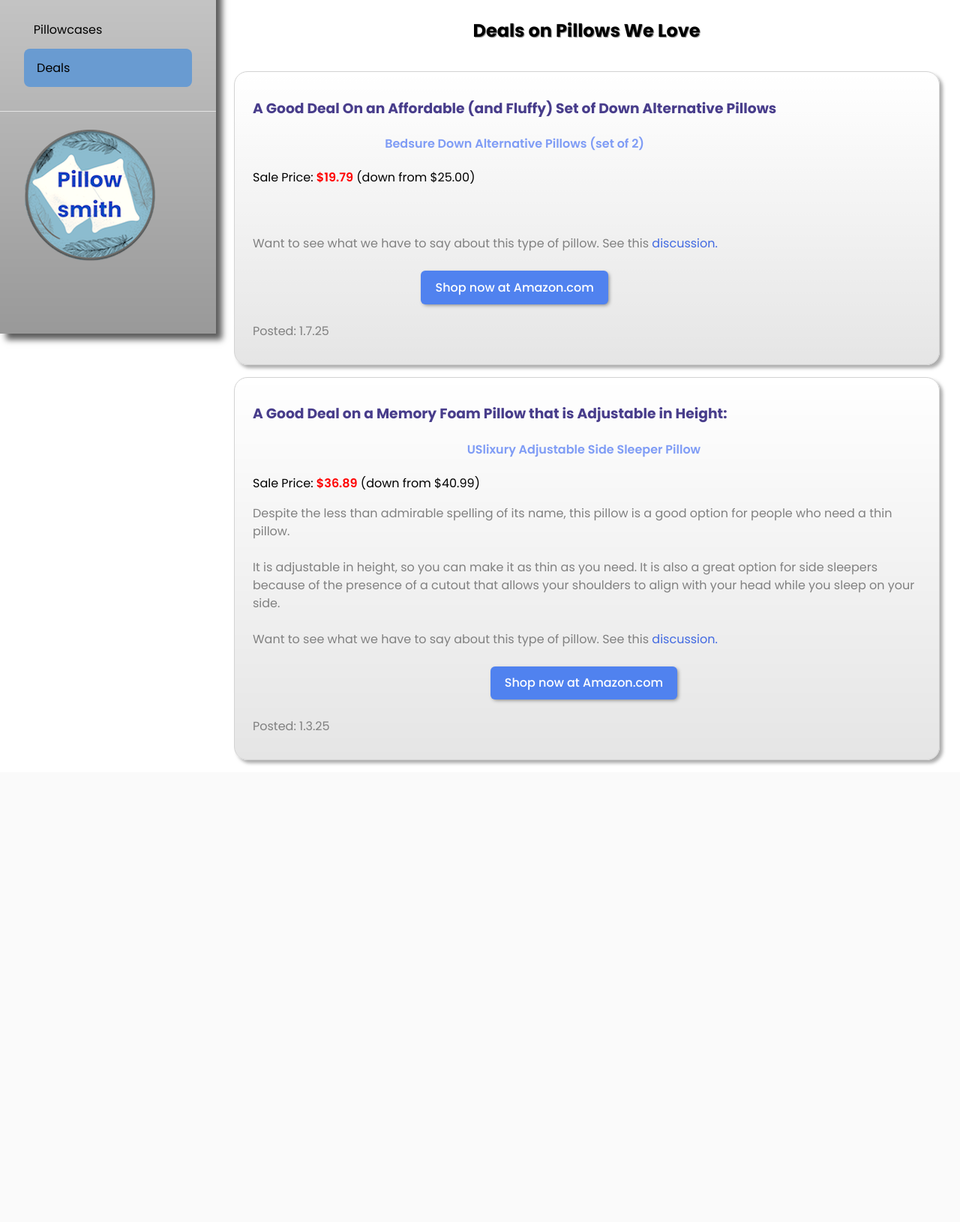
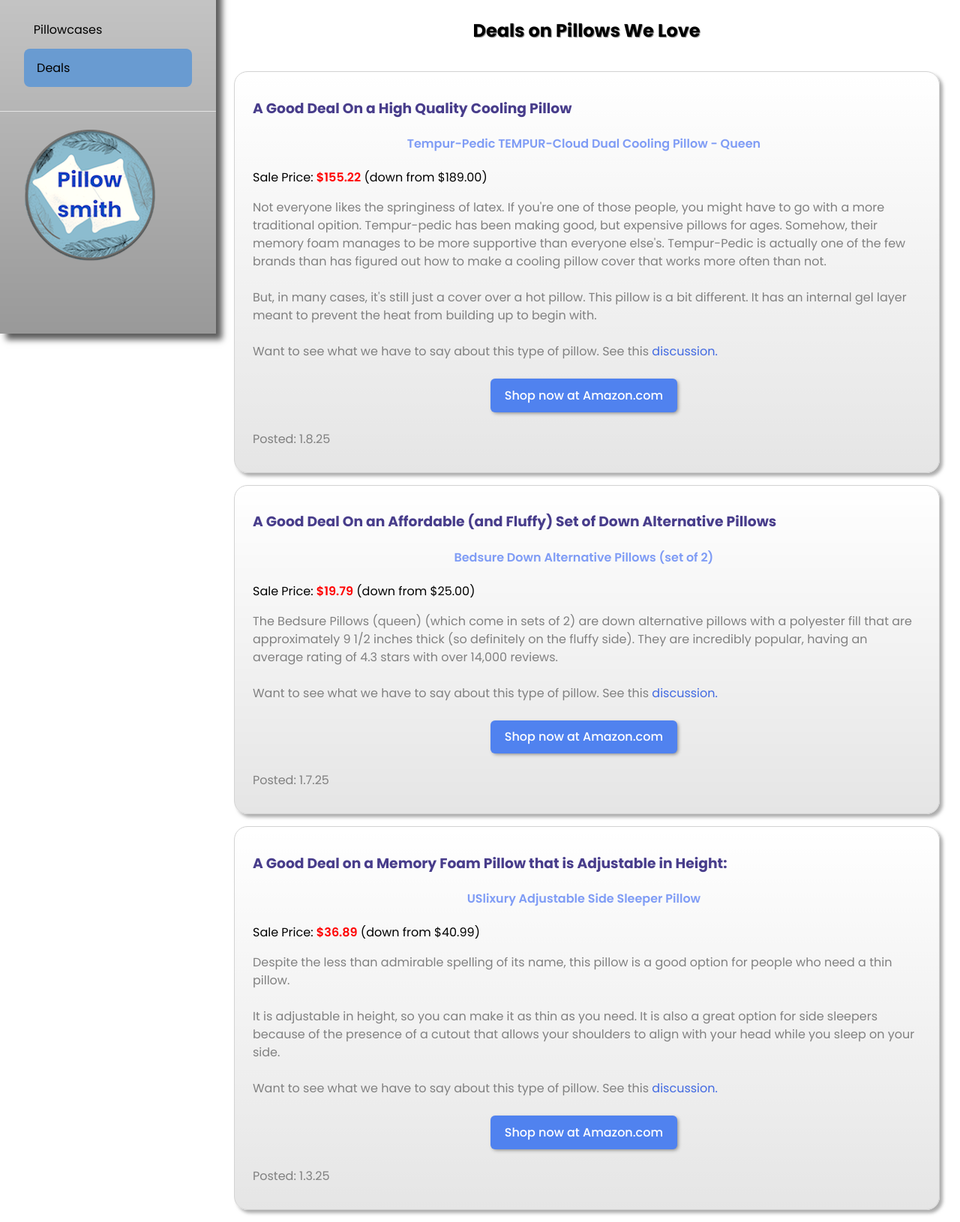
Before and after one commit to jstern718/flaskPillow3, a Flask app: page /deals in a window 1280 px wide. Shown: the part 355-1985 px from the top of the page at 75% size. Before the commit the page ends 1375 px from the top, so only its background shows below. Run offline with Flask 3, Linux system fonts and the light colour scheme.

Commit message:
adding deals post, minor visual fixes

```diff
--- a/lists/coolingList.py
+++ b/lists/coolingList.py
@@ -13,7 +13,7 @@
       "link": "https://amzn.to/3OaZNZn"},
     {"intro": "The Best Cooling Pillow if You Like Solid Foam But Aren't a Fan of Latex",
       "title": "Tempur-Pedic TEMPUR-Cloud Dual Cooling Pillow - Queen",
-      "description": "Not everyone likes the springiness of latex. If you're one of those people, you might have to go with a more traditional opition. Tempur-pedic has been making good, but expensive pillows for ages. Somehow, their memory foam manages to be more supportive than everyone else's. Tempur-Pedic is actually one of the few brands than has figured out how to make a cooling pillow cover that works more often than not. But it's still just a cover over a hot pillow. This pillow is a bit different. It has an internal gel layer meant to prevent the heat from building up to begin with.",
+      "description": "Not everyone likes the springiness of latex. If you're one of those people, you might have to go with a more traditional opition. Tempur-pedic has been making good, but expensive pillows for ages. Somehow, their memory foam manages to be more supportive than everyone else's. Tempur-Pedic is actually one of the few brands than has figured out how to make a cooling pillow cover that works more often than not. But, in many cases, it's still just a cover over a hot pillow. This pillow is a bit different. It has an internal gel layer meant to prevent the heat from building up to begin with.",
       "link": "https://amzn.to/3YUEhNo"},
     {"intro": "The Best Cooling Pillow At A Reasonable Price",
       "title": "SensorPEDIC Therapedic® Polar Nights™ - 20X Cooling Standard Memory Foam Pillow",
--- a/lists/dealsList.py
+++ b/lists/dealsList.py
@@ -1,4 +1,11 @@
 dealsList = [
+    { "date": "1.8.25",
+      "intro": "A Good Deal On a High Quality Cooling Pillow",
+      "title": "Tempur-Pedic TEMPUR-Cloud Dual Cooling Pillow - Queen",
+      "normalprice": "$189.00",
+      "dealprice": "$155.22",
+      "description": "Not everyone likes the springiness of latex. If you're one of those people, you might have to go with a more traditional opition. Tempur-pedic has been making good, but expensive pillows for ages. Somehow, their memory foam manages to be more supportive than everyone else's. Tempur-Pedic is actually one of the few brands than has figured out how to make a cooling pillow cover that works more often than not.  <br><br> But, in many cases, it's still just a cover over a hot pillow. This pillow is a bit different. It has an internal gel layer meant to prevent the heat from building up to begin with.",
+      "link": "https://amzn.to/3YUEhNo"},
     { "date": "1.7.25",
       "intro": "A Good Deal On an Affordable (and Fluffy) Set of Down Alternative Pillows",
       "title": "Bedsure Down Alternative Pillows (set of 2)",
@@ -7,11 +14,11 @@
       "description": "The Bedsure Pillows (queen) (which come in sets of 2) are down alternative pillows with a polyester fill that are approximately 9 1/2 inches thick (so definitely on the fluffy side).  They are incredibly popular, having an average rating of 4.3 stars with over 14,000 reviews.",
       "link": "https://amzn.to/482LPC7"},
     {"date": "1.3.25",
-    "intro": "A Good Deal on a Memory Foam Pillow that is Adjustable in Height:",
-    "title": "USlixury Adjustable Side Sleeper Pillow",
-    "normalprice": "$40.99",
-    "dealprice": "$36.89",
-    "discussion": "Despite the less than admirable spelling of its name, this pillow is a good option for people who need a thin pillow. <br><br> It is adjustable in height, so you can make it as thin as you need. It is also a great option for side sleepers because of the presence of a cutout that allows your shoulders to align with your head while you sleep on your side.",
-    "see": "/memory",
-    "link": "https://amzn.to/40NtpU8"},
+      "intro": "A Good Deal on a Memory Foam Pillow that is Adjustable in Height:",
+      "title": "USlixury Adjustable Side Sleeper Pillow",
+      "normalprice": "$40.99",
+      "dealprice": "$36.89",
+      "description": "Despite the less than admirable spelling of its name, this pillow is a good option for people who need a thin pillow. <br><br> It is adjustable in height, so you can make it as thin as you need. It is also a great option for side sleepers because of the presence of a cutout that allows your shoulders to align with your head while you sleep on your side.",
+      "see": "/memory",
+      "link": "https://amzn.to/40NtpU8"},
 ]
--- a/sitemap.xml
+++ b/sitemap.xml
@@ -42,11 +42,11 @@
 
     <url>
       <loc>https://www.pillowsmith.org/deals</loc>
-      <lastmod>2025-01-05</lastmod>
+      <lastmod>2025-01-08</lastmod>
    </url>
 
    <url>
       <loc>https://www.pillowsmith.org/sitemap.xml</loc>
-      <lastmod>2025-01-07</lastmod>
+      <lastmod>2025-01-08</lastmod>
    </url>
 </urlset>
--- a/static/style.css
+++ b/static/style.css
@@ -855,7 +855,6 @@
     }
 
     .card-div{
-        margin-left: 8px;
         margin-right: 8px;
         padding-bottom: 0;
     }
@@ -873,15 +872,13 @@
     .pillow-item{
 
         border-radius: 26px;
-        margin-left: 1ch;
+        margin-left: 1rem;
         margin-right: 1rem;
         margin-bottom: 2.5rem;
-        padding-right: 1rem;
+        padding-right: 1.5rem;
         padding-top: 1rem;
         padding-bottom: 1rem;
         padding-left: .5rem;
-
-
     }
 
     .pillow-list-item{
@@ -941,9 +938,12 @@
 
     .pillow-button{
         background-color: #5082ef;
-        margin-top: 1rem;
-        margin-bottom: 1rem;
-        padding: 1.5rem;
+        margin-top: 2rem;
+        margin-bottom: 2rem;
+        padding-left: 6rem;
+        padding-top: 3.5rem;
+        padding-right: 6rem;
+        padding-bottom: 3.5rem;
         color: white;;
         font-size: 1.5rem;
     }
@@ -983,6 +983,7 @@
     .deal-discussion{
         margin-top: 0;
         margin-bottom: 1rem;
+        font-size: 15px;
     }
 
     .internal-link-text{
--- a/templates/deal_post.html
+++ b/templates/deal_post.html
@@ -10,7 +10,7 @@
                 (down from {{ pillow.normalprice }})
             </p>
             <a href="{{ pillow.link }}">
-                <p class="pillow-text deal-discussion">{{ pillow.discussion | safe}}
+                <p class="pillow-text deal-discussion">{{ pillow.description | safe}}
                     <br>
                     <br>
                     Want to see what we have to say about this type of pillow. See this
--- a/todo.txt
+++ b/todo.txt
@@ -1,6 +1,5 @@
 Coding:
 
-TODO: [] - fix spacing around number in cards
 TODO: [] - make page you were on before turn blue in mobile nav
 TODO: [] - Images of top pics -- Blocker: need purchase
 
@@ -32,6 +31,9 @@
 Done:
 
 [_]
+
+[x] - fix spacing around discussion on deals card
+[x] - fix spacing around number in cards
 [x]: only some pages turn blue in sidebar when you are on them
 [x]: work on main pages
 [x]: Research SEO and add meta tags
```
